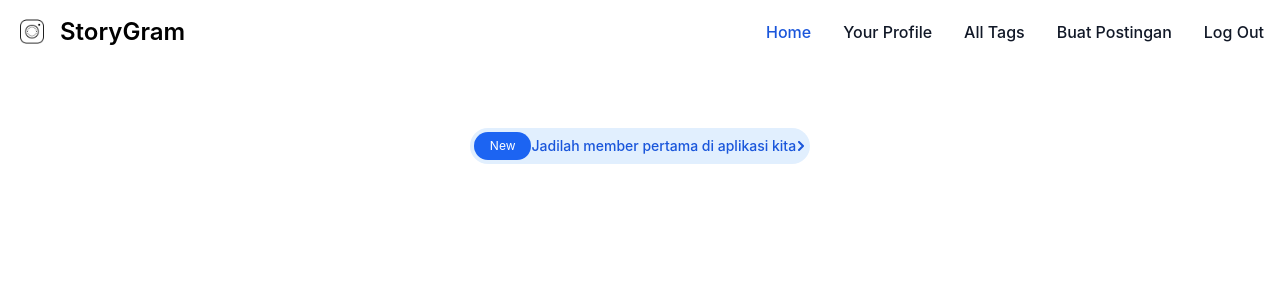
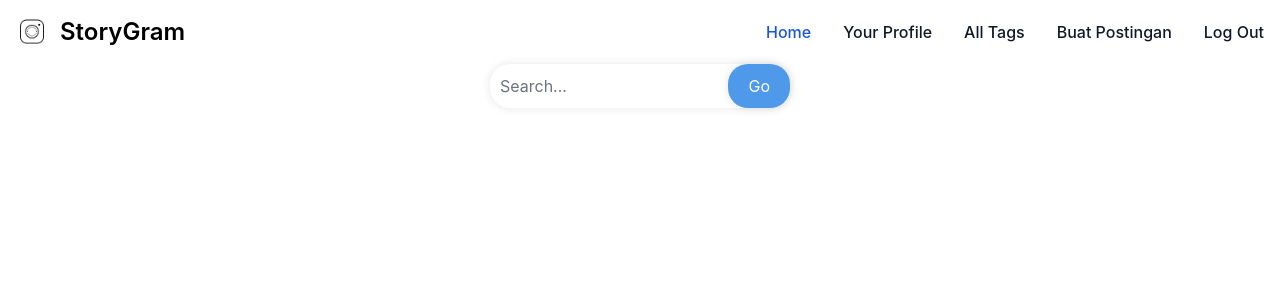
Before and after one commit to hafidzahm/storygram, a Node server app: page / in a window 1280 px wide. Shown: the top 300 px of the page. Run offline with Node 20, Linux system fonts and the light colour scheme; a user stored in the database is signed in; data that the repository does not hold is empty; some libraries are stand-ins or nearby versions.

Commit message:
menambahkan search

```diff
--- a/app.js
+++ b/app.js
@@ -59,7 +59,6 @@ app.use(function (req, res, next) {
 })
 
 app.get('/', Controller.showAllProfilePosts)
-
 //daftar semua tags
 app.get('/tags', Controller.showAllTag)
 
--- a/controllers/controller.js
+++ b/controllers/controller.js
@@ -1,12 +1,26 @@
 const { Tag, Post, Profile, User, PostTag } = require("../models");
+const {Op} = require('sequelize')
 class Controller {
   // tampilkan semua postingan dari semua user di homepage
   static async showAllProfilePosts(req, res) {
     try {
-      let data = await Post.showAllProfilePosts();
-      console.log(data.map(el => el.toMinutesAgoFormat()),'<----------Implementasi toMinutesAgo()');
-      // res.json(data);
-      res.render('landing', {data})
+      // const { search } = req.query;
+      // let data = await Post.showAllProfilePosts();
+      // console.log(data.map(el => el.toMinutesAgoFormat()),'<----------Implementasi toMinutesAgo()');
+      // // res.json(data);
+      // res.render('landing', {data})
+      const { search } = req.query;
+        let data = await Post.showAllProfilePosts();
+
+        if (search) {
+            data = data.filter(post =>
+                post.titlePost.toLowerCase().includes(search.toLowerCase()) ||
+                post.captionPost.toLowerCase().includes(search.toLowerCase())
+            );
+        }
+
+        console.log(data.map(el => el.toMinutesAgoFormat()), '<----------Implementasi toMinutesAgo()');
+        res.render('landing', { data });
     } catch (error) {
       res.send(error);
     }
--- a/views/landing.ejs
+++ b/views/landing.ejs
@@ -18,6 +18,43 @@
             max-width: 300px;
             flex: 1 1 30%;
         }
+        .jumbotron {
+            display: flex;
+            justify-content: center;
+        }
+    .search {
+    display: inline-block;
+    position: relative;
+    align-items: center;
+    }
+
+    .search input[type="text"] {
+    width: 300px;
+    padding: 10px;
+    border: none;
+    border-radius: 20px;
+    box-shadow: 0 0 10px rgba(0, 0, 0, 0.1);
+    }
+
+    .search button[type="submit"] {
+    background-color: #4e99e9;
+    border: none;
+    color: #fff;
+    cursor: pointer;
+    padding: 10px 20px;
+    border-radius: 20px;
+    box-shadow: 0 0 10px rgba(0, 0, 0, 0.1);
+    position: absolute;
+    top: 0;
+    right: 0;
+    transition: .9s ease;
+    }
+
+    .search button[type="submit"]:hover {
+    transform: scale(1.1);
+    color: rgb(255, 255, 255);
+    background-color: blue;
+    }
     </style>
     <link href="https://unpkg.com/flowbite@1.4.0/dist/flowbite.min.css" rel="stylesheet" />
 </head>
@@ -26,23 +63,17 @@
 
  <%- include('_navbar') %>
       <div class="jumbotron">
-<section class="bg-white dark:bg-gray-900 bg-[url('https://flowbite.s3.amazonaws.com/docs/jumbotron/hero-pattern.svg')] dark:bg-[url('https://flowbite.s3.amazonaws.com/docs/jumbotron/hero-pattern-dark.svg')]">
-    <div class="py-8 px-4 mx-auto max-w-screen-xl text-center lg:py-16 z-10 relative">
-        <a href="#" class="inline-flex justify-between items-center py-1 px-1 pe-4 mb-7 text-sm text-blue-700 bg-blue-100 rounded-full dark:bg-blue-900 dark:text-blue-300 hover:bg-blue-200 dark:hover:bg-blue-800">
-            <span class="text-xs bg-blue-600 rounded-full text-white px-4 py-1.5 me-3">New</span> <span class="text-sm font-medium"> Jadilah member pertama di aplikasi kita</span>
-            <svg class="w-2.5 h-2.5 ms-2 rtl:rotate-180" aria-hidden="true" xmlns="http://www.w3.org/2000/svg" fill="none" viewBox="0 0 6 10">
-                <path stroke="currentColor" stroke-linecap="round" stroke-linejoin="round" stroke-width="2" d="m1 9 4-4-4-4"/>
-            </svg>
-        </a>
-    <div class="bg-gradient-to-b from-blue-50 to-transparent dark:from-blue-900 w-full h-full absolute top-0 left-0 z-0"></div>
-</section>
+        <form action="/" method="GET" class="search">
+            <input name="search" placeholder="Search..." type="text" required>
+            <button type="submit">Go</button>
+        </form>
 
       </div>
       <% data.forEach(element => { %>
         <div class="card-container">
             <div class="card max-w-sm rounded overflow-hidden shadow-lg">
                 <div class="px-6 pt-4 pb-2">
-                    <h4 class="font-bold">@<%= element.Profile.name %></h4>
+                    <h4 class="font-bold"><%= element.Profile.name %></h4>
                 </div>
                 <img class="w-full" src="<%= element.picturePost %>" alt="Sunset in the mountains">
                 <div class="px-6 py-4">
```
